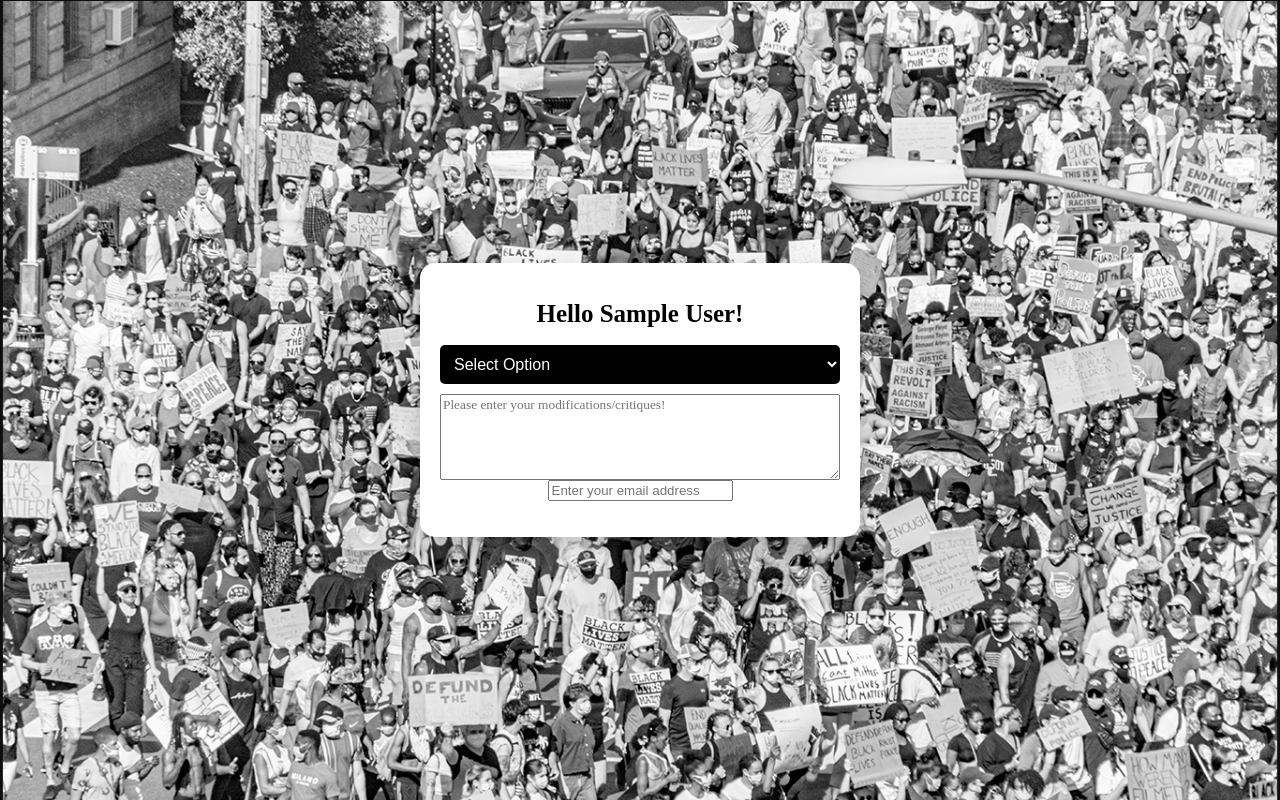
After one commit to Sudiptto/CivicConnect, a Flask app: page /queries in a window 1280 px wide. The commit adds this page. Run offline with Flask 3, Linux system fonts and the light colour scheme; the visitor is signed in with stand-in values (Sample User, id 1); parts of the project's set-up code (start-up, migrations or seed data) failed here and were passed over.

```diff
--- a/main.py
+++ b/main.py
@@ -11,15 +11,20 @@ def home():
         # Access form data
         first_name = request.form['firstName']
         last_name = request.form['lastName']
-        zip_code = int(request.form['zipCode']) # turn to integer
+        zip_code = request.form['zipCode'] # turn to integer -> after we check if its numeric
         state = request.form['state']
+
+        # VALIDATE IS ZIPCODE IS NUMERIC
+        if zip_code.isnumeric() == False:
+            flash("Please enter a valid 5 DIGIT INTEGER zipcode", category="error")
+
+        zip_code = int(zip_code)
+
         # VALIDATE BOTH ZIP AND CITY DATA
         validateZipState = searchAndVerify(zipcodeData, zip_code, state)
         if validateZipState == 'Correct state!':
             #print('test')
             flash('Correct Move on!', category='error')
-
-
             session['valid_zip_state'] = True
             session['first_name'] = first_name
             session['ZipCode'] = zip_code
@@ -39,10 +44,9 @@ def home():
     return render_template('home.html')
 
 # this is the causes page
-@app.route('/causes')
+@app.route('/causes',  methods=['GET', 'POST'])
 def causes():
     if not session.get('valid_zip_state'):
-        #print('activated')
 
         return render_template('error.html')
 
@@ -53,11 +57,36 @@ def causes():
     nameList = senateANDhouseNames(state, zipCode)
     emailList = senateAndhouseEmails(state, zipCode)
 
+
+    # NOTE WORKS -> REDIRECT TO AN EMAIL route (final route )
+    if request.method == 'POST':
+        cause = request.form['cause']
+        print(cause)
+
     return render_template('causes.html', firstName = first_name, nameList = nameList, emailList = emailList)
 
+
+@app.route('/email')
+def email():
+    if not session.get('valid_zip_state'):
+        return render_template('error.html')
+
+    return render_template('email.html')
+
 # THIS PAGE -> Users can add / update their queries
+@app.route('/queries')
+def queries():
+    if not session.get('valid_zip_state'):
+        return render_template('error.html')
+
+    first_name = session.get('first_name')
+    zipCode = session.get('ZipCode') #  integer
+    state = session.get('state')
+
+    return render_template('queries.html', firstName=first_name)
+
 
 
 if __name__ == '__main__':
-    #app.run(host=ip, port=5500) #-> for local testing
+    #app.run(host=ip, port=5500, debug=True) #-> for local testing
     app.run(debug=True)
--- /dev/null
+++ b/static/css/styles3.css
@@ -0,0 +1,189 @@
+body {
+    margin: 0;
+    padding: 0;
+    font-family: 'Times New Roman', serif;
+    background-image: url('/static/images/img5.png'); /* https://placesjournal.org/wp-content/uploads/2020/06/Anti-Racism-Statement-lead-image.jpg */
+    background-repeat: no-repeat;
+    background-attachment: fixed;
+  background-size: cover;
+    color: #fff; /* Set text color to white */
+  }
+
+  .container {
+    display: flex;
+    align-items: center;
+    justify-content: center;
+    height: 100vh; /* Full height of the viewport */
+  }
+
+  .content-box {
+    background-color: #fff; /* White background for the content */
+    padding: 20px;
+    border-radius: 15px; /* Curved corners */
+    box-shadow: 0 10px 20px rgba(0, 0, 0, 0.2); /* 3D box shadow for depth effect */
+    transition: transform 0.3s, box-shadow 0.3s; /* Smooth transition on hover */
+    width: 80%; /* Adjust the width as needed */
+    max-width: 400px; /* Max width for the middle box */
+    text-align: center;
+  }
+
+  .content-box:hover {
+    box-shadow: 0 20px 40px rgba(0, 0, 0, 0.4); /* Adjusted shadow on hover for depth effect */
+    transform: translateY(-5px); /* Adjusted translation on hover for lift effect */
+  }
+
+  .heading {
+    font-size: 25px;
+    color: #000; /* Set your preferred heading color */
+  }
+  .heading:hover{
+    font-size: 30px;
+    color: white;
+    background-color: black;
+    border-radius: 25px;
+
+  }
+  .causes-list {
+    margin-top: 20px;
+  }
+
+  .cause-item {
+    display: block;
+    margin-bottom: 10px;
+    font-size: 18px;
+    color: #000; /* Set your preferred text color */
+  }
+
+  .cause-item:hover{
+    font-size: 25px;
+  }
+  input[type="radio"] {
+    margin-right: 10px;
+  }
+
+  .small-text {
+    font-size: 12px;
+    margin-top: 10px;
+    color: #888; /* Set color for small text */
+  }
+
+  @media screen and (max-width: 768px) {
+    .content-box {
+      width: 90%;
+    }
+  }
+
+
+/*MODAL BOXES*/
+
+
+.modal {
+  display: none;
+  position: fixed;
+  top: 0;
+  left: 0;
+  width: 100%;
+  height: 100%;
+  background-color: rgba(0, 0, 0, 0.5);
+}
+
+.modal-content {
+  background-color: #fff;
+  border-radius: 15px;
+  color: black;
+  padding: 20px;
+  box-shadow: 0 10px 20px rgba(0, 0, 0, 0.4);
+  max-width: 80%; /* Adjust the maximum width as needed */
+  width: 100%; /* Ensure it takes 100% width on smaller screens */
+  margin: 10% auto;
+  position: relative;
+  word-wrap: break-word; /* Ensure long words wrap within the modal box */
+  max-height: 80vh; /* Adjust the value as needed */
+  overflow-y: auto;
+}
+
+.close {
+  position: absolute;
+  top: 10px;
+  right: 10px;
+  font-size: 40px;
+  cursor: pointer;
+  background-color: red;
+  color: white;
+}
+
+  .submit-button {
+    margin-top: 20px;
+    padding: 10px 20px;
+    font-size: 16px;
+    background-color: #3498db; /* Default button color */
+    color: #fff; /* Button text color */
+    border: none;
+    border-radius: 5px;
+    cursor: pointer;
+    transition: background-color 0.3s, transform 0.3s, font-size 0.3s; /* Hover transition effects */
+  }
+
+  .submit-button:hover {
+    background-color: #2980b9; /* Hovered button color */
+    transform: scale(1.05); /* Increased size on hover */
+    font-size: 18px; /* Increased font size on hover */
+  }
+
+  .submit-button2 {
+    padding: 10px 20px;
+    font-size: 16px;
+    background-color: #1f6c9f; /* Default button color */
+    color: #fff; /* Button text color */
+    border: none;
+    border-radius: 5px;
+    cursor: pointer;
+    transition: background-color 0.3s, transform 0.3s, font-size 0.3s; /* Hover transition effects */
+  }
+
+  .submit-button2:hover {
+    background-color: #2980b9; /* Hovered button color */
+    transform: scale(1.05); /* Increased size on hover */
+    font-size: 18px; /* Increased font size on hover */
+  }
+
+/* Add this to handle small screens where the close button might be hidden */
+@media screen and (max-width: 600px) {
+  .modal-content {
+    max-height: 60vh; /* Adjust the value as needed */
+  }
+}
+
+
+/* Style the select element */
+select {
+    width: 100%; /* Make the select element full width */
+    padding: 10px; /* Add padding for better appearance */
+    font-size: 16px; /* Set the font size */
+    border: none; /* Remove default border */
+    border-radius: 5px; /* Add border radius for a rounded appearance */
+    background-color: black; /* Set background color to black */
+    color: white; /* Set text color to white */
+    cursor: pointer; /* Set cursor to pointer for better interaction */
+  }
+
+  /* Style the options within the select element */
+  select option {
+    font-size: 16px; /* Set font size for options */
+    background-color: black; /* Set background color to black */
+    color: white; /* Set text color to white */
+    transition: background-color 0.3s, color 0.3s; /* Hover transition effects */
+  }
+
+  /* Hover effect for options */
+  select option:hover {
+    background-color: #333; /* Darken the background on hover */
+    color: #fff; /* Change text color on hover */
+  }
+
+  textarea{
+    margin-top: 10px;
+    resize: both;
+    width: 100%;
+    font-family: 'Times New Roman', serif;
+  }
--- a/templates/error.html
+++ b/templates/error.html
@@ -19,7 +19,7 @@
 
   <div class="form-container">
     <form class="animated-form" method="POST">
-      <h1 class="header" id="civicConnect">ERROR: <a href="/" style="color: darkred;">PREVIOUS PAGE</a> NOT FILLED OUT</h1>
+      <h1 class="header" id="civicConnect">ERROR: <a href="/" style="color: darkred;">HOME PAGE</a> NOT FILLED OUT</h1>
 
   </div>
 
--- /dev/null
+++ b/templates/queries.html
@@ -0,0 +1,42 @@
+<html lang="en">
+<head>
+    <meta charset="UTF-8">
+    <meta name="viewport" content="width=device-width, initial-scale=1.0">
+    <link rel="stylesheet" href="{{ url_for('static', filename='css/styles3.css') }}">
+  <link rel="icon" type="image/x-icon" href="{{ url_for('static', filename='images/logo.png') }}">
+    <title>Queries</title>
+</head>
+<body>
+    <div class="container">
+      <div class="content-box">
+        <h1 class="heading">Hello {{firstName}}!</h1>
+        <form>
+        <div>
+            <select required>
+              <option value="" disabled selected>Select Option</option>
+              <option value="Modify Prompt">Modify one of the prompts</option>
+              <option value="Create a new prompt!">Create a new prompt</option>
+            </select>
+          </div>
+
+          <div>
+            <textarea rows="5" placeholder="Please enter your modifications/critiques!" required></textarea>
+          </div>
+
+            <input type="email" id="email" name="email" placeholder="Enter your email address" required>
+          </form>
+      </div>
+      </div>
+
+
+    <!-- Modal -->
+    <div class="modal" id="myModal">
+      <div class="modal-content">
+        <span class="close" onclick="closeModal()">&times;</span>
+        <div id="modalContent"></div>
+      </div>
+    </div>
+
+    <script src="{{ url_for('static', filename='js/modal.js') }}"></script>
+  </body>
+  </html>
```
Also changed, not shown: templates/causes.html (+13 -8 lines), templates/email.html (added, +10 -0 lines), static/js/modal.js (line endings or trailing spaces).
